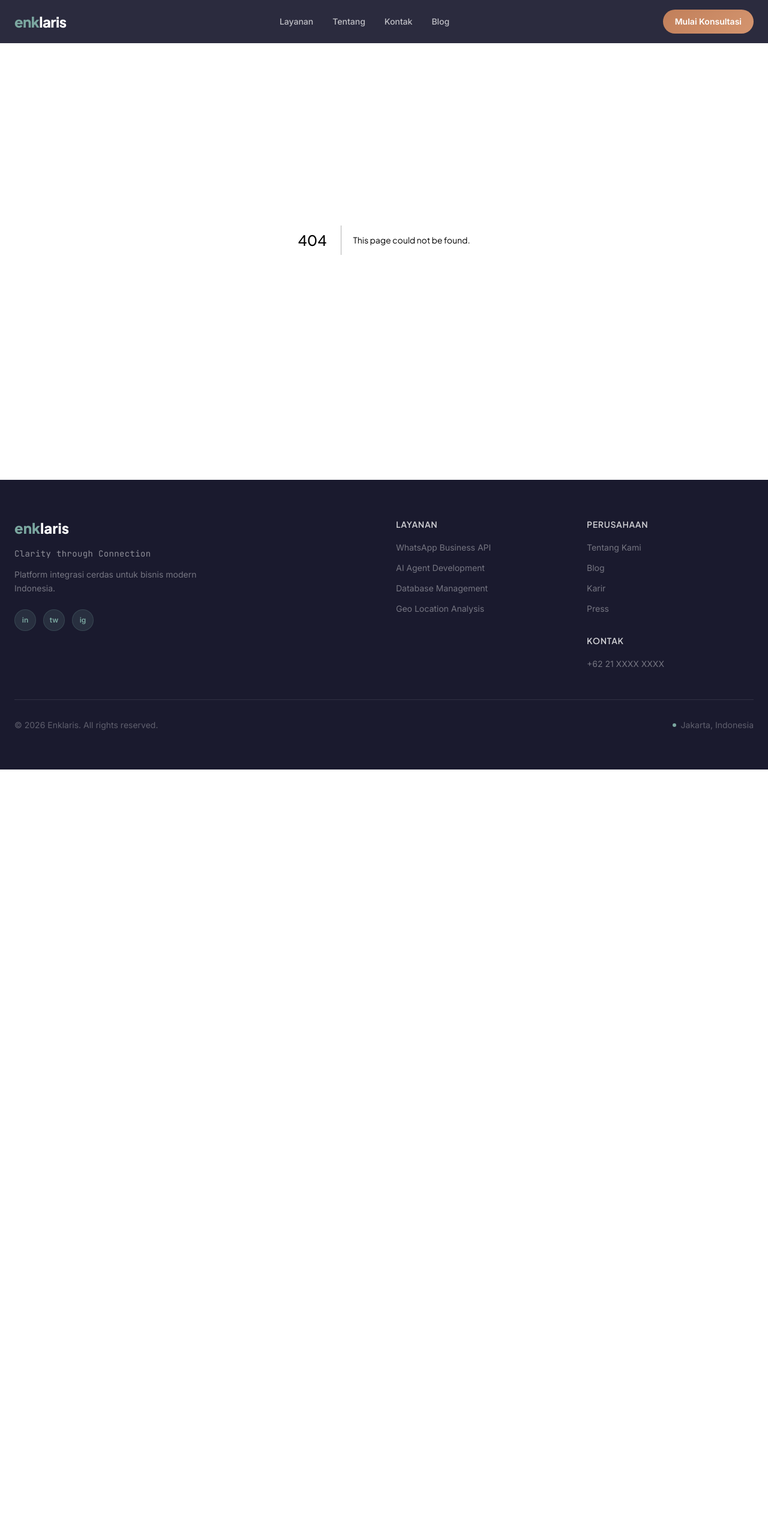
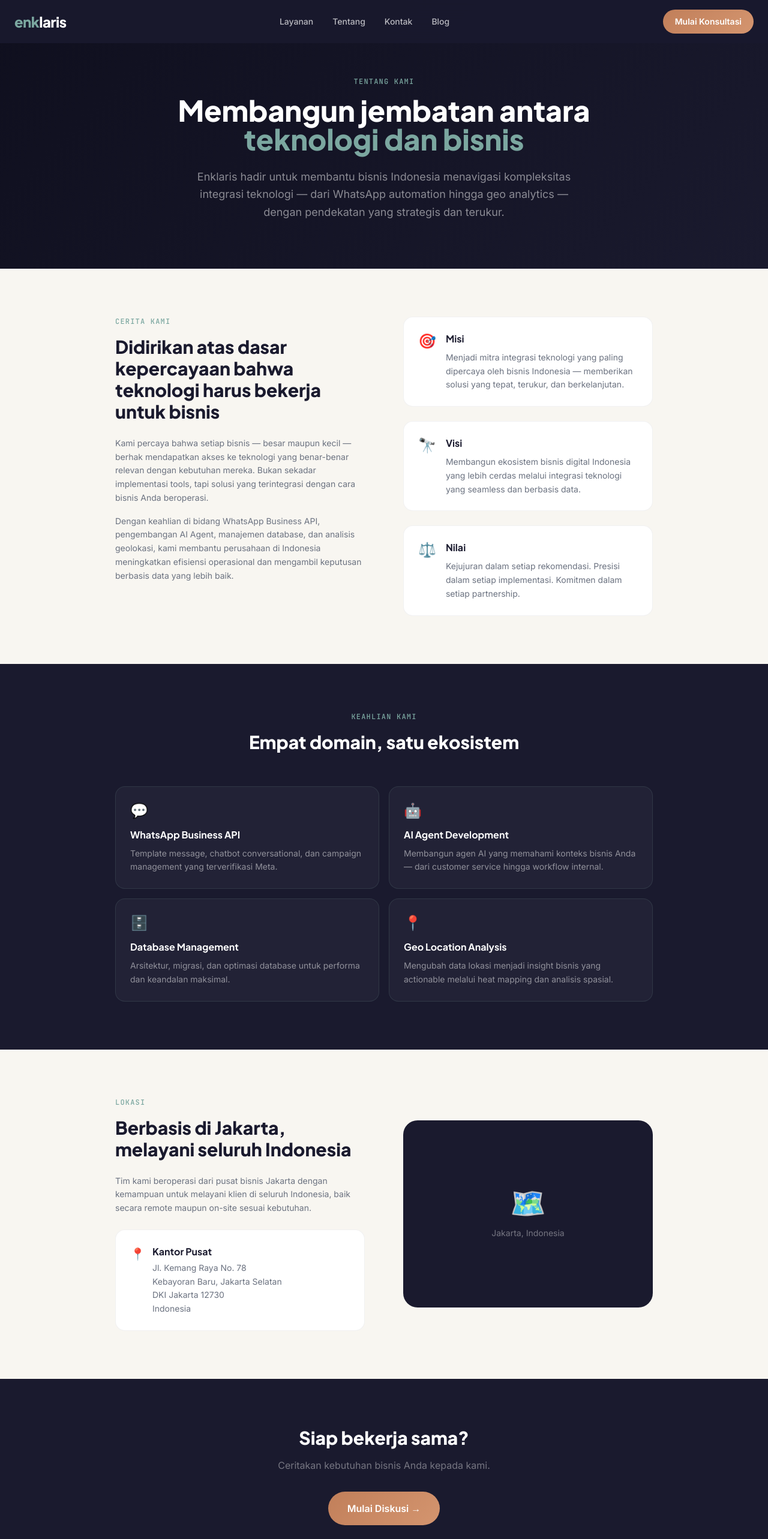
Before and after one commit to wah-rew/enklaris, a Next.js app: page /tentang in a window 1280 px wide. Before the commit this address had no page. Shown: the top 2566 px of the page at 60% size. Before the commit the page ends 1283 px from the top, so only its background shows below. Built offline with nearby package versions, Linux system fonts and the light colour scheme.

Commit message:
feat: add Tentang Kami page, remove Karir and Press from footer

```diff
--- /dev/null
+++ b/app/tentang/page.tsx
@@ -0,0 +1,194 @@
+import type { Metadata } from "next";
+
+export const metadata: Metadata = {
+  title: "Tentang Kami — Enklaris",
+  description: "Enklaris adalah platform integrasi teknologi B2B yang membantu bisnis modern Indonesia tumbuh melalui WhatsApp Business API, AI Agent, Database Management, dan Geo Location Analysis.",
+};
+
+export default function TentangPage() {
+  return (
+    <main>
+      {/* Hero */}
+      <section
+        className="relative pt-32 pb-20 px-6"
+        style={{ background: "linear-gradient(135deg, #0F0F1E 0%, #1A1A2E 100%)" }}
+      >
+        <div className="max-w-4xl mx-auto text-center">
+          <p
+            className="text-xs font-mono-accent font-medium tracking-widest uppercase mb-4"
+            style={{ color: "#7BA7A0" }}
+          >
+            Tentang Kami
+          </p>
+          <h1
+            className="text-4xl md:text-5xl font-jakarta font-extrabold text-white mb-6 leading-tight"
+          >
+            Membangun jembatan antara{" "}
+            <span style={{ color: "#7BA7A0" }}>teknologi dan bisnis</span>
+          </h1>
+          <p className="text-white/50 text-lg leading-relaxed max-w-2xl mx-auto">
+            Enklaris hadir untuk membantu bisnis Indonesia menavigasi kompleksitas integrasi teknologi
+            — dari WhatsApp automation hingga geo analytics — dengan pendekatan yang strategis dan terukur.
+          </p>
+        </div>
+      </section>
+
+      {/* Story */}
+      <section className="py-20 px-6" style={{ background: "#F8F6F1" }}>
+        <div className="max-w-4xl mx-auto">
+          <div className="grid grid-cols-1 md:grid-cols-2 gap-16 items-start">
+            <div>
+              <p
+                className="text-xs font-mono-accent font-medium tracking-widest uppercase mb-4"
+                style={{ color: "#7BA7A0" }}
+              >
+                Cerita Kami
+              </p>
+              <h2 className="text-3xl font-jakarta font-extrabold text-obsidian mb-6">
+                Didirikan atas dasar kepercayaan bahwa teknologi harus bekerja untuk bisnis
+              </h2>
+              <p className="text-muted text-sm leading-relaxed mb-4">
+                Kami percaya bahwa setiap bisnis — besar maupun kecil — berhak mendapatkan akses ke
+                teknologi yang benar-benar relevan dengan kebutuhan mereka. Bukan sekadar implementasi
+                tools, tapi solusi yang terintegrasi dengan cara bisnis Anda beroperasi.
+              </p>
+              <p className="text-muted text-sm leading-relaxed">
+                Dengan keahlian di bidang WhatsApp Business API, pengembangan AI Agent, manajemen database,
+                dan analisis geolokasi, kami membantu perusahaan di Indonesia meningkatkan efisiensi
+                operasional dan mengambil keputusan berbasis data yang lebih baik.
+              </p>
+            </div>
+            <div className="space-y-6">
+              {[
+                {
+                  icon: "🎯",
+                  title: "Misi",
+                  desc: "Menjadi mitra integrasi teknologi yang paling dipercaya oleh bisnis Indonesia — memberikan solusi yang tepat, terukur, dan berkelanjutan.",
+                },
+                {
+                  icon: "🔭",
+                  title: "Visi",
+                  desc: "Membangun ekosistem bisnis digital Indonesia yang lebih cerdas melalui integrasi teknologi yang seamless dan berbasis data.",
+                },
+                {
+                  icon: "⚖️",
+                  title: "Nilai",
+                  desc: "Kejujuran dalam setiap rekomendasi. Presisi dalam setiap implementasi. Komitmen dalam setiap partnership.",
+                },
+              ].map((item) => (
+                <div
+                  key={item.title}
+                  className="rounded-2xl p-6"
+                  style={{ background: "white", border: "1px solid rgba(26,26,46,0.06)" }}
+                >
+                  <div className="flex items-start gap-4">
+                    <span className="text-2xl">{item.icon}</span>
+                    <div>
+                      <h4 className="font-jakarta font-bold text-obsidian mb-2">{item.title}</h4>
+                      <p className="text-sm text-muted leading-relaxed">{item.desc}</p>
+                    </div>
+                  </div>
+                </div>
+              ))}
+            </div>
+          </div>
+        </div>
+      </section>
+
+      {/* Services overview */}
+      <section className="py-20 px-6" style={{ background: "#1A1A2E" }}>
+        <div className="max-w-4xl mx-auto">
+          <div className="text-center mb-14">
+            <p className="text-xs font-mono-accent font-medium tracking-widest uppercase mb-4" style={{ color: "#7BA7A0" }}>
+              Keahlian Kami
+            </p>
+            <h2 className="text-3xl font-jakarta font-extrabold text-white">
+              Empat domain, satu ekosistem
+            </h2>
+          </div>
+          <div className="grid grid-cols-1 md:grid-cols-2 gap-4">
+            {[
+              { icon: "💬", title: "WhatsApp Business API", desc: "Template message, chatbot conversational, dan campaign management yang terverifikasi Meta." },
+              { icon: "🤖", title: "AI Agent Development", desc: "Membangun agen AI yang memahami konteks bisnis Anda — dari customer service hingga workflow internal." },
+              { icon: "🗄️", title: "Database Management", desc: "Arsitektur, migrasi, dan optimasi database untuk performa dan keandalan maksimal." },
+              { icon: "📍", title: "Geo Location Analysis", desc: "Mengubah data lokasi menjadi insight bisnis yang actionable melalui heat mapping dan analisis spasial." },
+            ].map((item) => (
+              <div
+                key={item.title}
+                className="rounded-2xl p-6"
+                style={{ background: "rgba(255,255,255,0.04)", border: "1px solid rgba(123,167,160,0.15)" }}
+              >
+                <span className="text-2xl mb-3 block">{item.icon}</span>
+                <h4 className="font-jakarta font-bold text-white mb-2">{item.title}</h4>
+                <p className="text-sm text-white/50 leading-relaxed">{item.desc}</p>
+              </div>
+            ))}
+          </div>
+        </div>
+      </section>
+
+      {/* Location */}
+      <section className="py-20 px-6" style={{ background: "#F8F6F1" }}>
+        <div className="max-w-4xl mx-auto">
+          <div className="grid grid-cols-1 md:grid-cols-2 gap-16 items-center">
+            <div>
+              <p className="text-xs font-mono-accent font-medium tracking-widest uppercase mb-4" style={{ color: "#7BA7A0" }}>
+                Lokasi
+              </p>
+              <h2 className="text-3xl font-jakarta font-extrabold text-obsidian mb-6">
+                Berbasis di Jakarta, melayani seluruh Indonesia
+              </h2>
+              <p className="text-muted text-sm leading-relaxed mb-6">
+                Tim kami beroperasi dari pusat bisnis Jakarta dengan kemampuan untuk melayani klien
+                di seluruh Indonesia, baik secara remote maupun on-site sesuai kebutuhan.
+              </p>
+              <div
+                className="rounded-2xl p-6"
+                style={{ background: "white", border: "1px solid rgba(26,26,46,0.06)" }}
+              >
+                <div className="flex items-start gap-3">
+                  <span className="text-xl mt-0.5">📍</span>
+                  <div>
+                    <p className="font-jakarta font-bold text-obsidian mb-1">Kantor Pusat</p>
+                    <p className="text-sm text-muted leading-relaxed">
+                      Jl. Kemang Raya No. 78<br />
+                      Kebayoran Baru, Jakarta Selatan<br />
+                      DKI Jakarta 12730<br />
+                      Indonesia
+                    </p>
+                  </div>
+                </div>
+              </div>
+            </div>
+            <div
+              className="rounded-3xl overflow-hidden"
+              style={{ background: "#1A1A2E", aspectRatio: "4/3", display: "flex", alignItems: "center", justifyContent: "center" }}
+            >
+              <div className="text-center">
+                <div className="text-5xl mb-4">🗺️</div>
+                <p className="text-white/40 text-sm">Jakarta, Indonesia</p>
+              </div>
+            </div>
+          </div>
+        </div>
+      </section>
+
+      {/* CTA */}
+      <section className="py-20 px-6" style={{ background: "#1A1A2E" }}>
+        <div className="max-w-2xl mx-auto text-center">
+          <h2 className="text-3xl font-jakarta font-extrabold text-white mb-4">
+            Siap bekerja sama?
+          </h2>
+          <p className="text-white/40 mb-8">Ceritakan kebutuhan bisnis Anda kepada kami.</p>
+          <a
+            href="/#kontak-form"
+            className="inline-flex items-center gap-2 px-8 py-4 rounded-full font-bold text-white transition-all duration-200 hover:scale-105"
+            style={{ background: "linear-gradient(135deg, #C17F5A, #d4956f)", fontSize: "1rem" }}
+          >
+            Mulai Diskusi →
+          </a>
+        </div>
+      </section>
+    </main>
+  );
+}
--- a/components/Footer.tsx
+++ b/components/Footer.tsx
@@ -66,13 +66,16 @@
               Perusahaan
             </h4>
             <ul className="space-y-2.5 mb-8">
-              {["Tentang Kami", "Blog", "Karir", "Press"].map((item) => (
-                <li key={item}>
+              {[
+                { label: "Tentang Kami", href: "/tentang" },
+                { label: "Blog", href: "/blog" },
+              ].map((item) => (
+                <li key={item.label}>
                   <a
-                    href="#"
+                    href={item.href}
                     className="text-sm text-white/40 hover:text-celadon transition-colors duration-200"
                   >
-                    {item}
+                    {item.label}
                   </a>
                 </li>
               ))}
```
